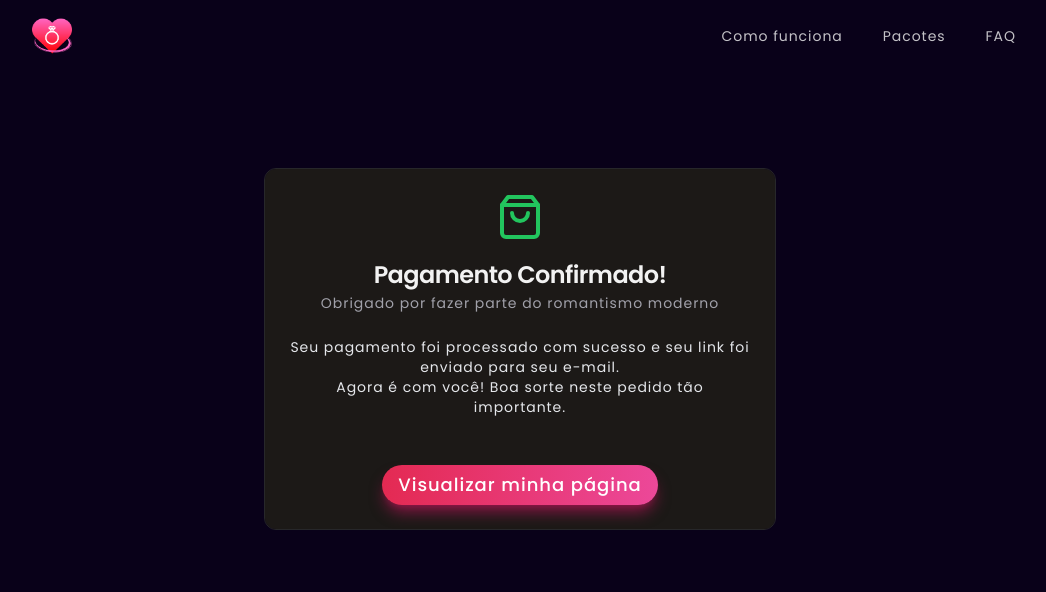
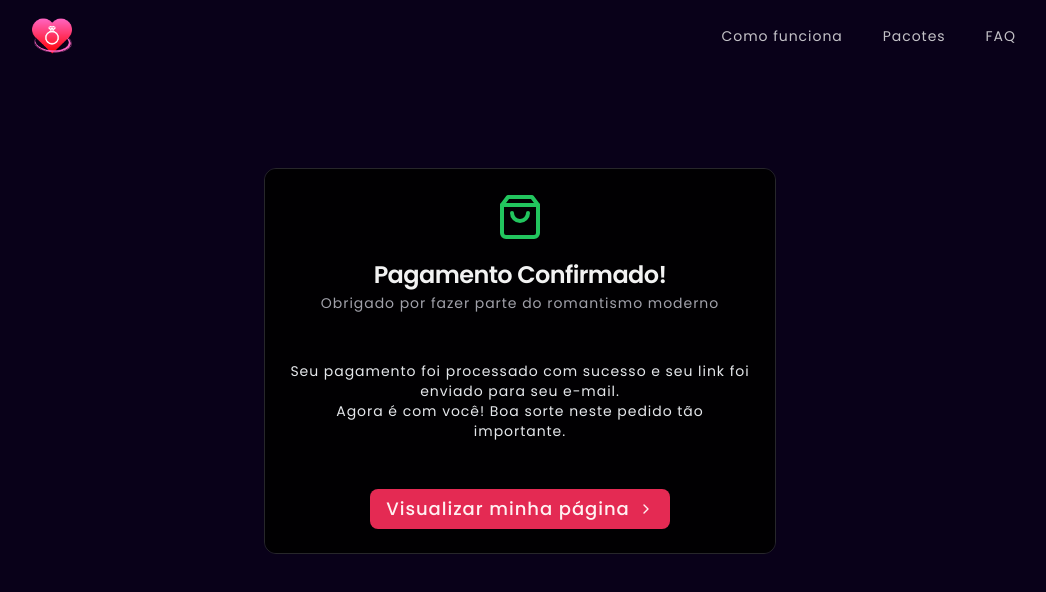
Before and after one commit to lucasfernandes20/LoveMade, a Next.js app: page /checkout/success in a window 1280 px wide. Shown: the top 592 px of the page, without its empty margins (120-1166 px from the left). Built offline with nearby package versions, Linux system fonts and the light colour scheme.

Commit message:
feat: update checkout success page layout and enhance button styling

```diff
--- a/src/app/(pages)/checkout/success/page.tsx
+++ b/src/app/(pages)/checkout/success/page.tsx
@@ -7,15 +7,18 @@ import {
   CardTitle,
 } from "@/components/ui/card";
 import { cn } from "@/lib/utils";
-import { ShoppingBagIcon } from "lucide-react";
+import { ChevronRightIcon, ShoppingBagIcon } from "lucide-react";
 import Link from "next/link";
 
 export default async function CheckoutSuccessPage() {
   return (
     <main className="container">
-      <Card className="max-w-lg mx-auto mt-24 text-center">
+      <Card
+        className="max-w-lg mx-auto mt-24 text-center"
+        containerClassName="bg-black/90"
+      >
         <CardContent>
-          <CardHeader>
+          <CardHeader className="mb-6">
             <ShoppingBagIcon className="mx-auto mb-4 w-12 h-12 text-green-500" />
             <CardTitle>Pagamento Confirmado!</CardTitle>
             <CardDescription>
@@ -31,11 +34,12 @@ export default async function CheckoutSuccessPage() {
             <Link
               href="/"
               className={cn(
-                buttonVariants({ variant: "glow" }),
+                buttonVariants({ variant: "default" }),
                 "mt-12 text-lg "
               )}
             >
               Visualizar minha página
+              <ChevronRightIcon />
             </Link>
           </div>
         </CardContent>
--- a/src/features/multi-step-form/components/steps/commemorativeDateStep.tsx
+++ b/src/features/multi-step-form/components/steps/commemorativeDateStep.tsx
@@ -248,7 +248,7 @@ export default function CommemorativeDateStep({
                     <label
                       key={style.key}
                       className={cn(
-                        "relative cursor-pointer group rounded-sm border transition-all duration-200 flex flex-col items-center aspect-square overflow-hidden",
+                        "relative cursor-pointer group rounded-xl border transition-all duration-200 flex flex-col items-center aspect-square overflow-hidden",
                         field.value === style.key
                           ? "border-primary ring-2 ring-primary/40"
                           : "border-white/10 hover:border-primary/40"
```
